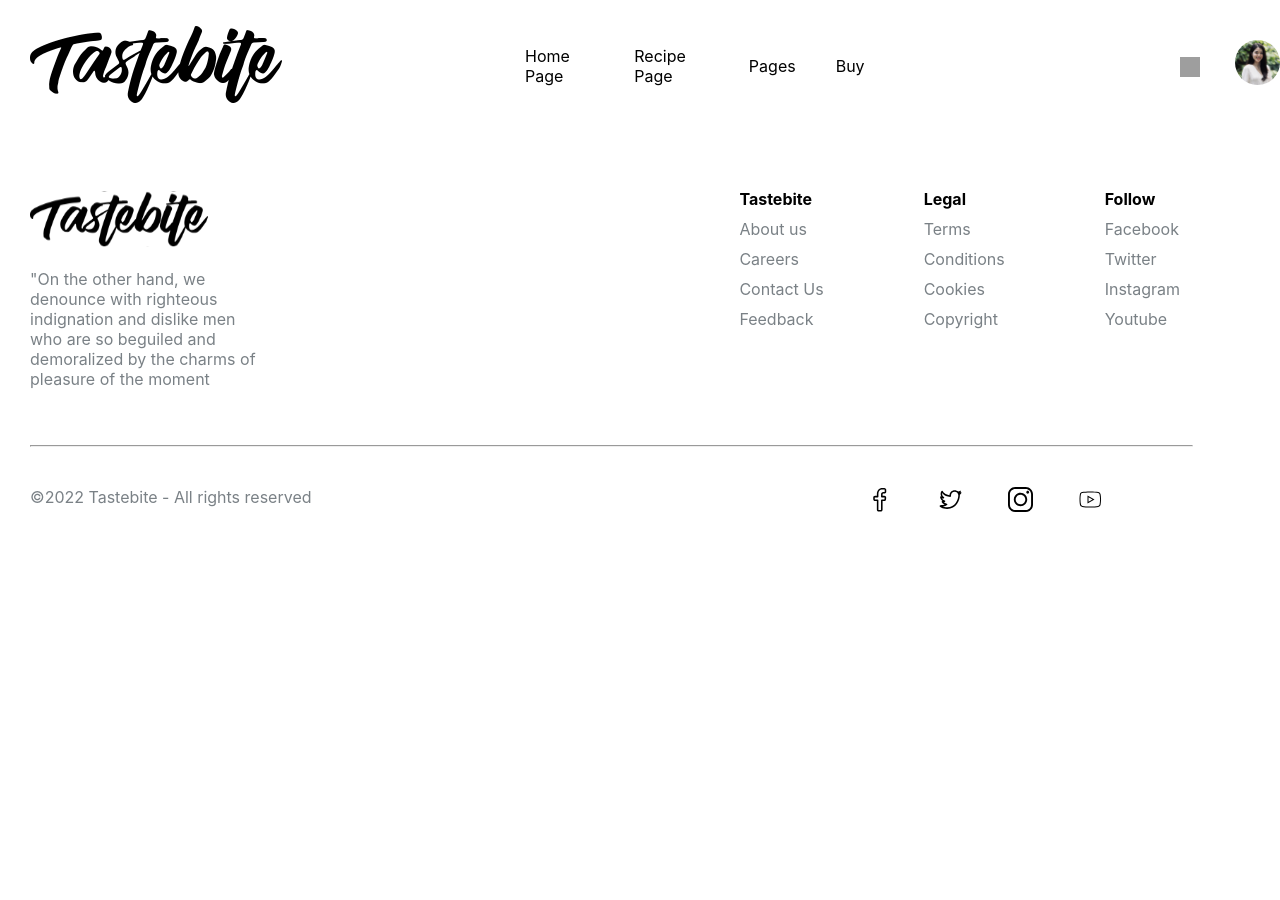
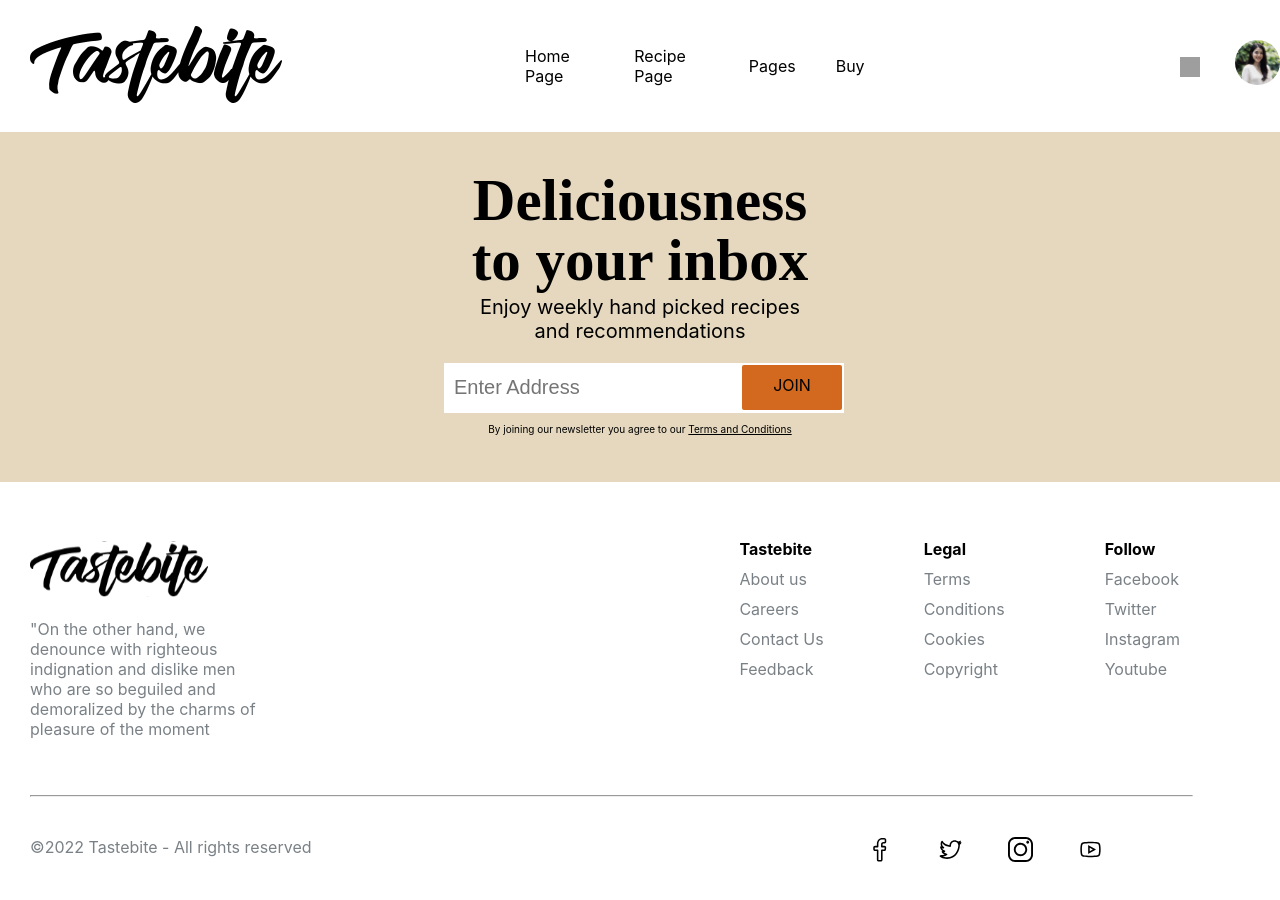
Before and after one commit to phamvietptc/blog-food, a Next.js app: page / in a window 1280 px wide. Shown: the top 900 px of the page. Before the commit the page ends 800 px from the top, so only its background shows below. Built offline with nearby package versions, Linux system fonts and the light colour scheme; grey boxes are pictures that could not be loaded.

Commit message:
Email forms

```diff
--- a/pages/index.js
+++ b/pages/index.js
@@ -13,6 +13,7 @@ export default function Home() {
       <div className={styles.contain}>
         <div className={styles.content}>
           <Navbar />
+          <Email />
           <Footer />
 
         </div>
@@ -20,3 +21,42 @@ export default function Home() {
     </>
   );
 }
+
+
+// Email
+export function Email() {
+  return (
+    <>
+      <div style={{display: 'flex', justifyContent: 'center', alignItems: 'center', height: '350px', background: '#e5d8be'}}>
+        <div className={styles.emailBox}>
+          <div style={{}}>
+            <p style={{ color:'black', fontSize:'59px', fontFamily:'-moz-initial', fontWeight:'bold', width:'342px', lineHeight:'60px', textAlign:'center', margin:'0px 20px 0px 0px' }}>
+              Deliciousness to your inbox
+            </p>
+            <p style={{ color:'black', fontSize:'20px', textAlign:'center', marginTop:'5px' }}>
+              Enjoy weekly hand picked recipes and recommendations
+            </p>
+          </div>
+          <div className={styles.sumbitEmail}>
+            <input
+              type="email"
+              placeholder="Enter Address"
+              className={styles.inputEmail}
+            />
+            <div
+              className={styles.btnEmail}
+              onClick={'/...'}
+            >
+              JOIN
+            </div>
+          </div>
+          <div>
+            <p style={{ color:'black', fontSize:'10px', width:'342px', textAlign:'center'}}>
+              By joining our newsletter you agree to our <u>Terms and Conditions</u>
+            </p>
+          </div>
+        </div>
+      </div>
+    </>
+  )
+}
--- a/styles/Home.module.css
+++ b/styles/Home.module.css
@@ -8,6 +8,42 @@
         background-position: center;
         background-size: cover;
     }
+
+    /* Email */
+    .emailBox {
+        width: 342px;
+    }
+    .sumbitEmail{
+        display: flex;
+        height: 50px;
+        width: 400px;
+        margin-left: -25px;
+    }
+    .inputEmail {
+        width: 400px;
+        height: 50px;
+        position: absolute;
+        background-color: #ffffff;
+        border: none;
+        color: black;
+        text-align: left;
+        padding-left: 10px;
+        padding-right: 116px;
+        font-size: 20px;
+    }
+    .btnEmail {
+        width: 100px;
+        height: 45px;
+        text-align: center;
+        background: chocolate;
+        position: absolute;
+        margin-top: 2.5px;
+        margin-left: 298px;
+        border-radius: 2px;
+        padding-top: 10px;
+        cursor: pointer;
+    }
+
 }
 
 /* Mobile */
```
Also changed, not shown: public/icons/navbar/icons-youtube.svg.
